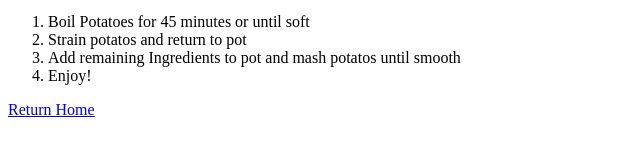
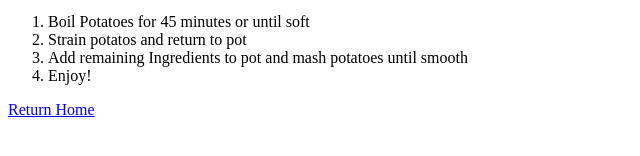
Before and after one commit to SebassDuck/recipes, a plain HTML site: page recipes/mashed-potatos.html in a window 1280 px wide. Shown: the part 232-388 px from the top of the page, 0-640 px from the left. Drawn offline with Linux system fonts and the light colour scheme.

Commit message:
Fixed Spelling

```diff
--- a/recipes/mashed-potatos.html
+++ b/recipes/mashed-potatos.html
@@ -21,7 +21,7 @@
     <ol>
         <li>Boil Potatoes for 45 minutes or until soft</li>
         <li>Strain potatos and return to pot</li>
-        <li>Add remaining Ingredients to pot and mash potatos until smooth</li>
+        <li>Add remaining Ingredients to pot and mash potatoes until smooth</li>
         <li>Enjoy!</li>
     </ol>
     <a href="../index.html">Return Home</a>
```
